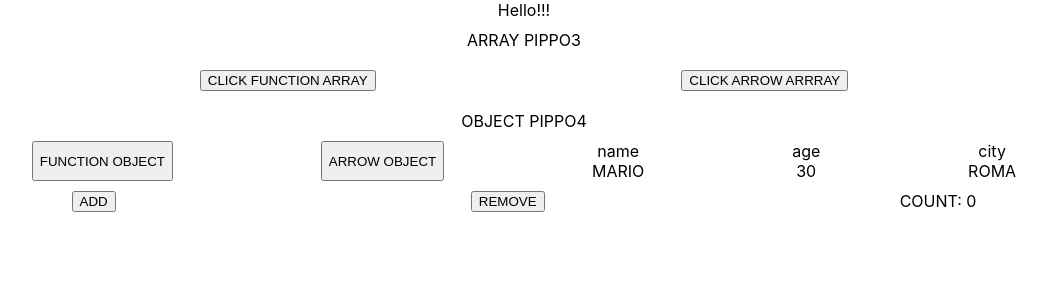
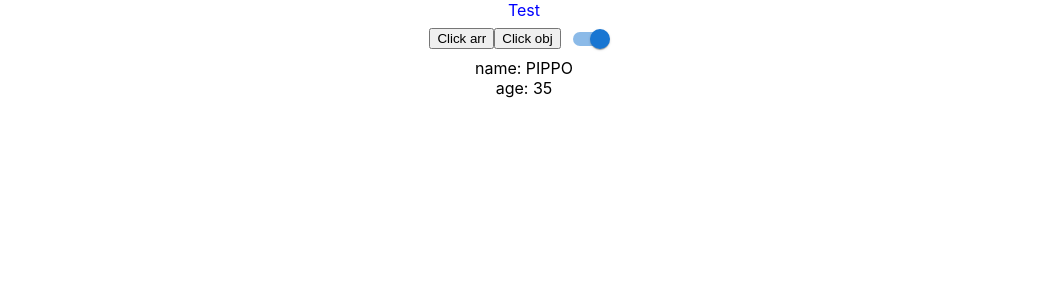
Before and after one commit to gianni92-carb/demo, a React (Create React App) app: page / in a window 1280 px wide. Shown: the top 300 px of the page, without its empty margins (116-1162 px from the left). Built offline with nearby package versions, Linux system fonts and the light colour scheme.

Commit message:
-gcarboni-VDEV-0000: refactor

```diff
--- a/src/App.js
+++ b/src/App.js
@@ -4,14 +4,14 @@ import HelloWorld from './HelloWorld.jsx';
 import Demo from './Demo.jsx';
 import Demo2 from './Demo2.jsx';
 import Demo3 from './Demo3.jsx';
+import Test from './Test.jsx';
 
 function App() {
   return (
     <div className="App">
-        Hello!!!
-        <Demo name={"ARRAY"}/>
-        <Demo2 name={"OBJECT"}/>
-        <Demo3 name={"USE STATE"}/>
+        <div>
+            <Test/>
+        </div>
     </div>
   );
 }
--- a/src/Demo2.jsx
+++ b/src/Demo2.jsx
@@ -68,9 +68,9 @@ const Demo2 = ({name}) => {
     const filtered = list.filter(item => item.name === "MARIO" );
     console.log(list);
         console.log(filtered);
-    let acc = 0; // Assicurati di inizializzare acc a 0
+    let acc = 0;
     list.forEach(item => {
-        acc += item.age; // Usa += per sommare il valore di item.age a acc
+        acc += item.age;
     });
     console.log(acc);
 
--- /dev/null
+++ b/src/Test.jsx
@@ -0,0 +1,93 @@
+import React, {useState} from 'react';
+import Switch from "@mui/material/Switch";
+
+const styles = {
+    container: {
+        color: "blue"
+    }
+}
+
+const arr = [1,2,3,4,5];
+const obj1 = {
+    name: "PIPPO",
+    age: 35
+}
+const obj2 = {
+    name: "ARTURO",
+    age: 65
+}
+const list = [obj1, obj2]
+
+const Test = ({}) => {
+    const[checked, setChecked] = useState(true);
+
+    const handle = (event) => {
+        setChecked(event.target.checked);
+    }
+    /**
+    * add docstring
+    * @param {void}
+    */
+    const setArr = () => {
+        arr.push(6);
+        console.log(arr);
+        arr.pop();
+        console.log(arr);
+        arr.map(item => item * 2);
+        console.log(arr);
+        const filtered = arr.filter(item => item === 1);
+        console.log(filtered)
+        const some = arr.some(item => item === 5);
+        console.log(some + "some");
+        const isNum = arr.every(item => typeof(item) === "number");
+        console.log(isNum);
+        console.log("setArr")
+        const isInclude = arr.includes(9)
+        for(let i = 0; i < arr.length; i++) console.log(arr[i])
+        arr.forEach(item => console.log(item));
+        console.log(isInclude);
+    }
+
+    /**
+    * add docstring
+    * @param {void}
+    */
+    const setObj = () => {
+        const pippo = list.find(item => item.name === "PIPPO");
+        console.log(pippo);
+        const index = list.findIndex(item => item.name === "PIPPO");
+        console.log(index);
+        for (let key in obj1) {
+            console.log(obj1[key]);
+        }
+        const keys = Object.keys(obj1);
+        console.log(keys);
+        console.log("setObj")
+    }
+
+
+return (
+        <div>
+            <div style={styles.container}>
+                Test
+            </div>
+            <button onClick={setArr}>
+                Click arr
+            </button>
+            <button onClick={setObj}>
+                Click obj
+            </button>
+            <Switch
+                checked={checked}
+                onChange={handle}
+            />
+            {Object.keys(obj1).map(key => (
+                <div>
+                    {key}: {obj1[key]}
+                </div>
+            ))}
+        </div>
+    )
+}
+
+export default Test;
```
